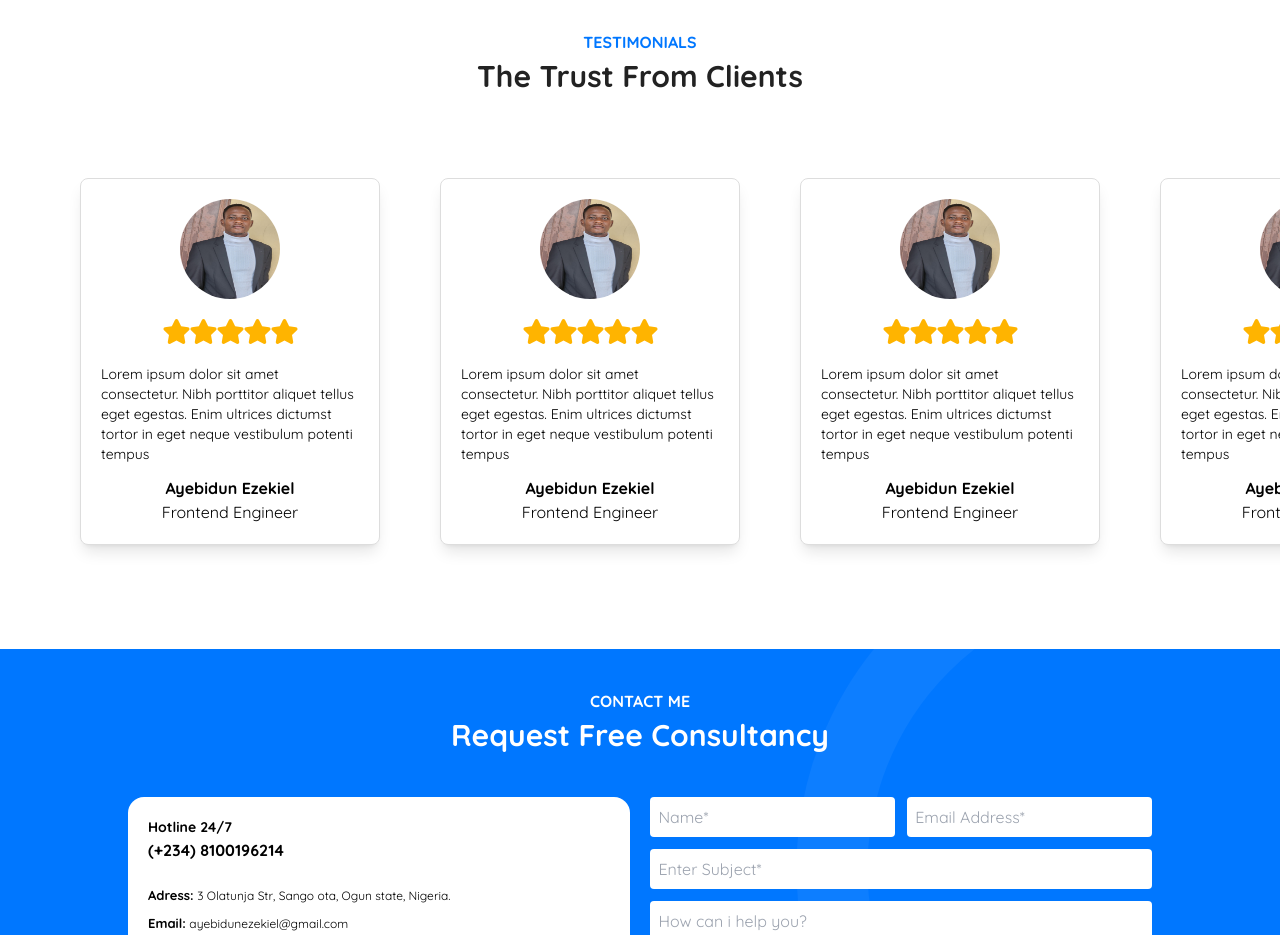
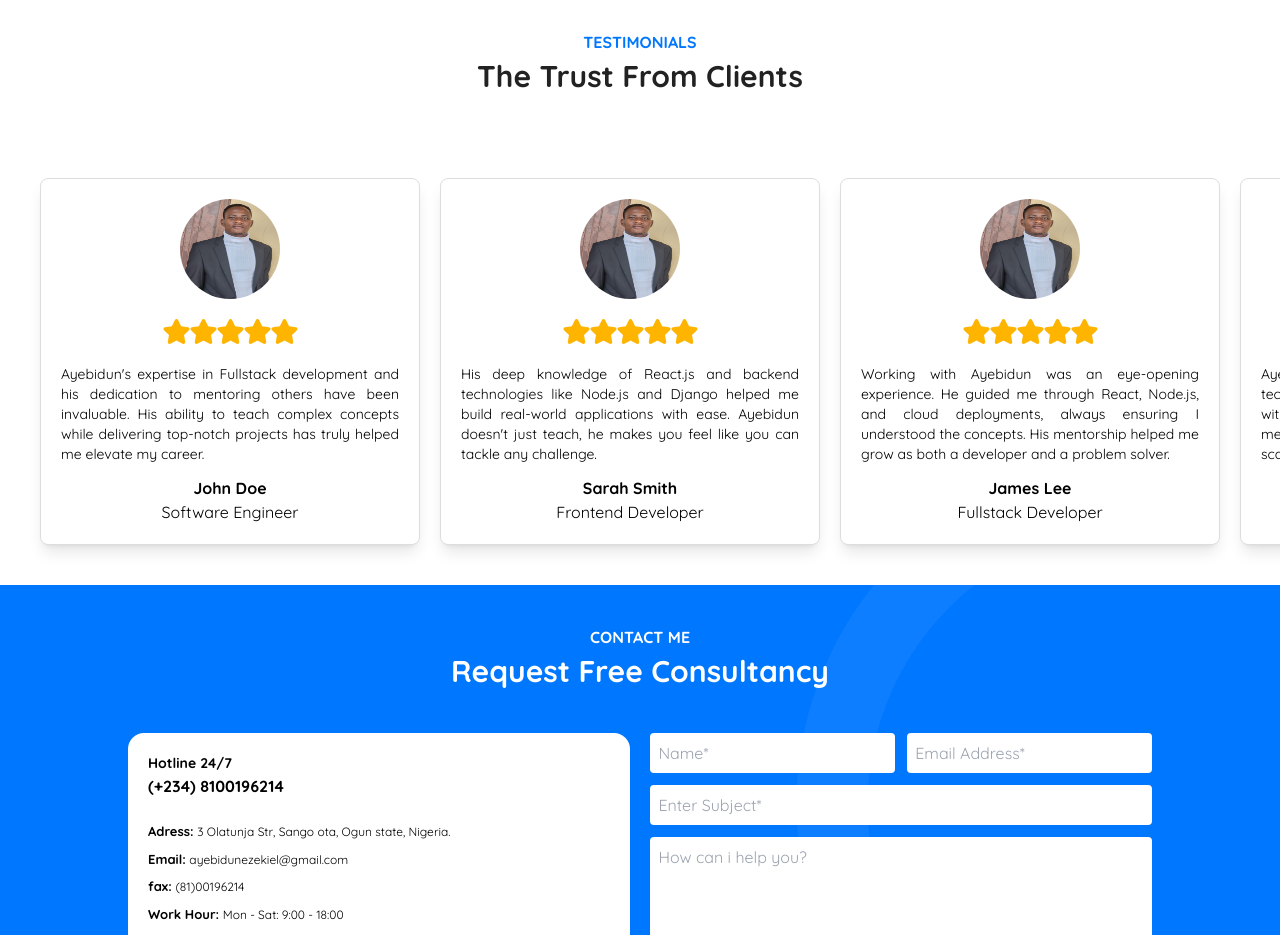
Before and after one commit to Ezekiel8807/Ezekiel8807, a React (Vite) app: page / in a window 1280 px wide. Shown: the part 2940-3875 px from the top of the page. Built offline with nearby package versions, Linux system fonts and the light colour scheme.

Commit message:
new update

```diff
--- a/src/components/TestimonyCard.tsx
+++ b/src/components/TestimonyCard.tsx
@@ -3,14 +3,15 @@ import Ranks from "./Ranks";
 type testimonyCardProbs = {
   testimonyData: {
     name: string;
-    about: string;
+    content: string;
     image: string;
+    profession: string;
   };
 };
 export default function TestimonyCard(probs: testimonyCardProbs) {
   return (
     <div
-      className={`group hover:bg-[#0077ff] card w-[280px] md:w-[300px] inline-block first:ml-5 md:first:ml-10 mr-5 md:mr-10 mb-16 p-5`}
+      className={`group hover:bg-[#0077ff] card  w-[280px] md:w-[380px]  p-5`}
     >
       <img
         className="w-[100px] h-[100px] rounded-full mx-auto"
@@ -19,15 +20,13 @@ export default function TestimonyCard(probs: testimonyCardProbs) {
 
       <Ranks nums={[1, 2, 3, 4, 5]} />
 
-      <p className="group-hover:text-white text-sm whitespace-normal">
-        Lorem ipsum dolor sit amet consectetur. Nibh porttitor aliquet tellus
-        eget egestas. Enim ultrices dictumst tortor in eget neque vestibulum
-        potenti tempus
+      <p className="group-hover:text-white text-sm text-justify">
+        {probs.testimonyData.content}
       </p>
 
       <div className="group-hover:text-white text-center mt-3">
-        <h4 className="font-black">Ayebidun Ezekiel</h4>
-        <p>Frontend Engineer</p>
+        <h4 className="font-black">{probs.testimonyData.name}</h4>
+        <p>{probs.testimonyData.profession}</p>
       </div>
     </div>
   );
--- a/src/layouts/Testimony.tsx
+++ b/src/layouts/Testimony.tsx
@@ -6,45 +6,46 @@ import TestimonyCard from "../components/TestimonyCard";
 import image1 from "../assets/a.jpg";
 
 export default function Testimony() {
-  const testimonies: {
+  const testimonials: {
     name: string;
-    about: string;
+    content: string;
     image: string;
+    profession: string;
   }[] = [
     {
-      name: "Website / App DesignUX / UI Design",
-      about:
-        "Creating Engaging Digital Experiences for Websites and Apps through UX/U",
+      name: "John Doe",
       image: `${image1}`,
+      content:
+        "Ayebidun's expertise in Fullstack development and his dedication to mentoring others have been invaluable. His ability to teach complex concepts while delivering top-notch projects has truly helped me elevate my career.",
+      profession: "Software Engineer",
     },
     {
-      name: "Strategic Marketing and Creative Content",
-      about:
-        "Elevating Brands and Engagement through Strategic Marketing and Creative Content",
+      name: "Sarah Smith",
       image: `${image1}`,
-    },
-
-    {
-      name: "Strategic Marketing and Creative Content",
-      about:
-        "Elevating Brands and Engagement through Strategic Marketing and Creative Content",
-      image: `${image1}`,
-    },
-
-    {
-      name: "Multivendor eCommerce Website Solutions",
-      about: "Unlocking the World of Multivendor eCommerce Websites",
-      image: `${image1}`,
+      content:
+        "His deep knowledge of React.js and backend technologies like Node.js and Django helped me build real-world applications with ease. Ayebidun doesn't just teach, he makes you feel like you can tackle any challenge.",
+      profession: "Frontend Developer",
     },
     {
-      name: "Multivendor eCommerce Website Solutions",
-      about: "Unlocking the World of Multivendor eCommerce Websites",
+      name: "James Lee",
       image: `${image1}`,
+      content:
+        "Working with Ayebidun was an eye-opening experience. He guided me through React, Node.js, and cloud deployments, always ensuring I understood the concepts. His mentorship helped me grow as both a developer and a problem solver.",
+      profession: "Fullstack Developer",
     },
     {
-      name: "Multivendor eCommerce Website Solutions",
-      about: "Unlocking the World of Multivendor eCommerce Websites",
+      name: "Emily Wang",
       image: `${image1}`,
+      content:
+        "Ayebidun’s hands-on experience with cutting-edge technologies like Tailwind, Bootstrap, and Git, along with cloud platforms like Vercel and Heroku, helped me gain the practical knowledge needed for scalable app development.",
+      profession: "Web Developer",
+    },
+    {
+      name: "Michael Brown",
+      image: `${image1}`,
+      content:
+        "I’ve been learning with Ayebidun for a while now, and his commitment to React and JavaScript mastery is evident in everything he does. His passion for continuous learning and teaching is contagious, and I’ve gained so much in the process.",
+      profession: "Junior Developer",
     },
   ];
 
@@ -58,7 +59,7 @@ export default function Testimony() {
       </TopHeader>
 
       <ScrollerDiv>
-        {testimonies.map((testimony) => (
+        {testimonials.map((testimony) => (
           <TestimonyCard key={testimony.name} testimonyData={testimony} />
         ))}
       </ScrollerDiv>
```
